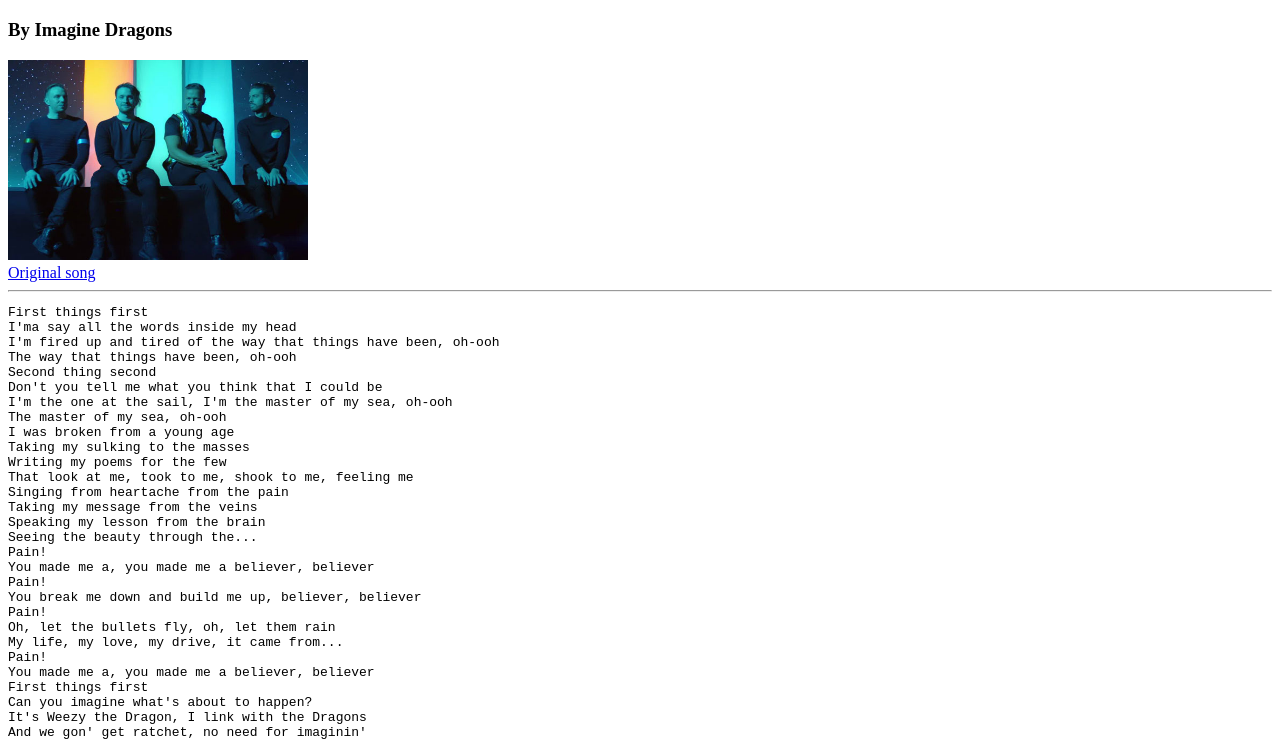
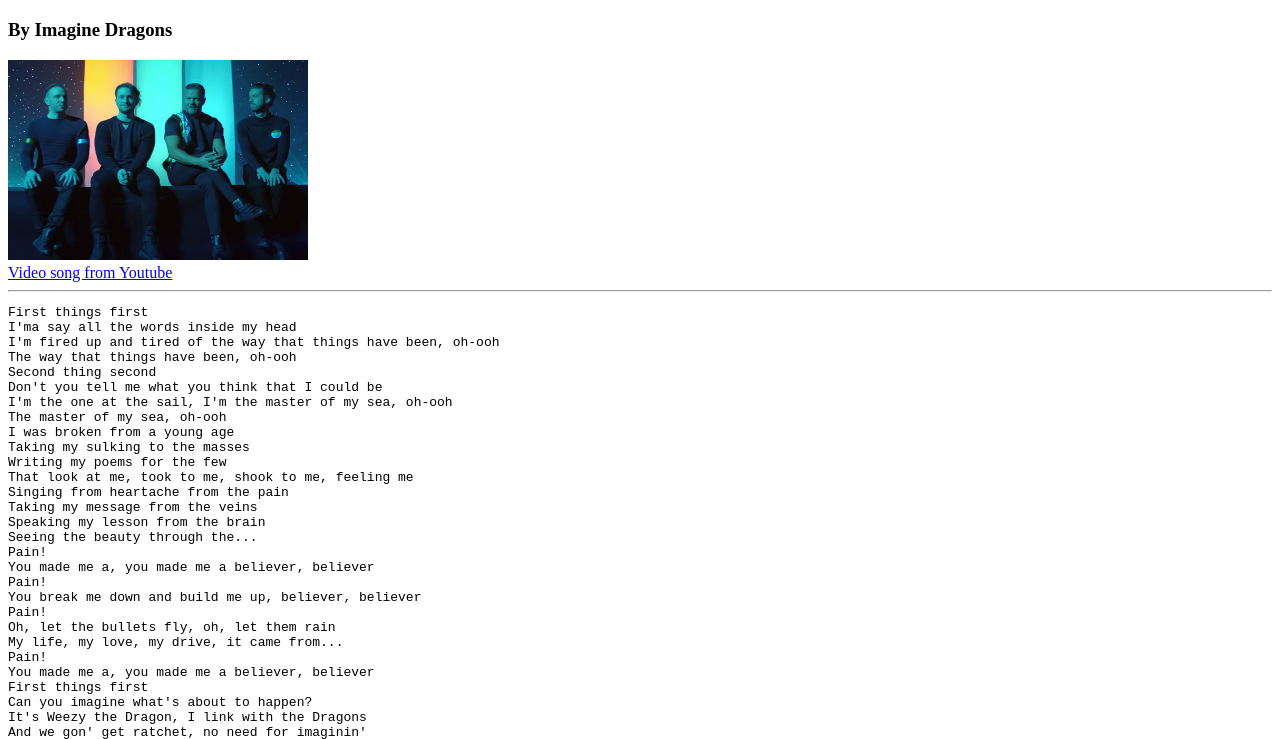
Before and after one commit to Adabala-UmaSahithi/frontend-html-css, a plain HTML site: page lyrics.html in a window 1280 px wide. Shown: the part 61-800 px from the top of the page. Drawn offline with Linux system fonts and the light colour scheme.

Commit message:
:wq Please enter the commit message for your changes. Lines starting

```diff
--- a/lyrics.html
+++ b/lyrics.html
@@ -11,7 +11,7 @@
         <br>
         <a href="https://youtu.be/7wtfhZwyrcc?si=oNyTYZ6SgH-UerHT"
         target="_blank"
-        title="video song">Original song</a>
+        title="video song">Video song from Youtube</a>
         <hr>
         <pre>
 First things first
```
